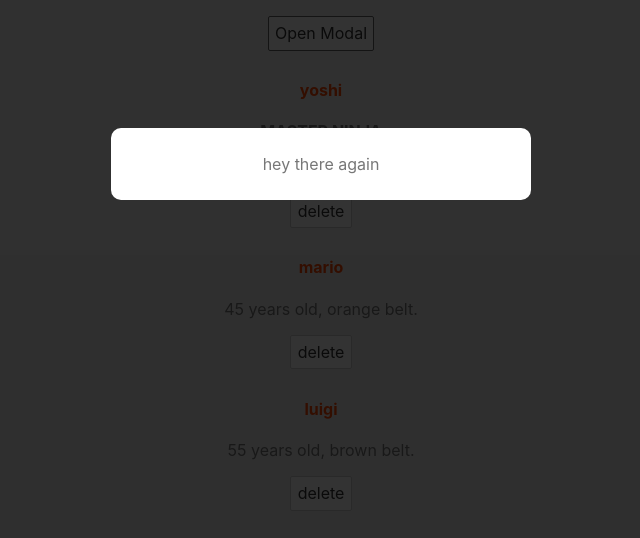
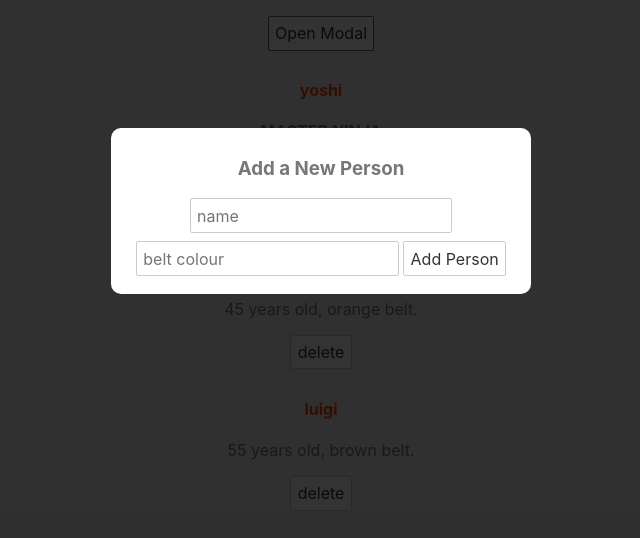
Before and after one commit to AidanBarber/learningSvelte, a Svelte app: page / in a window 1280 px wide. Both pictures are taken after a click on the button "Open Modal". Shown: the top 538 px of the page, without its empty margins (319-959 px from the left). Built offline with nearby package versions, Linux system fonts and the light colour scheme.

Commit message:
tutorial 14

```diff
--- a/src/App.svelte
+++ b/src/App.svelte
@@ -19,7 +19,15 @@
 	}
 </script>
 
-<Modal message="hey there again" {showModal} on:click={toggleModal}/>
+<Modal {showModal} on:click={toggleModal}>
+	<h3>Add a New Person</h3>
+	<form>
+		<input type="text" placeholder="name">
+		<input type="text" placeholder="belt colour">
+		<button>Add Person</button>
+	</form>
+</Modal>
+
 <main>
 	<button on:click|once={toggleModal}>Open Modal</button>
 	{#each people as person (person.id)}
--- a/src/Modal.svelte
+++ b/src/Modal.svelte
@@ -1,5 +1,4 @@
 <script>
-    export let message = 'default value';
     export let showModal = false;
     export let isPromo = false;
 </script>
@@ -8,7 +7,7 @@
 {#if showModal}
     <div class = "backdrop" class:promo={isPromo} on:click|self>
         <div class="modal">
-            <p>{message}</p>
+            <slot></slot>
         </div>
     </div>
 {/if}
```
